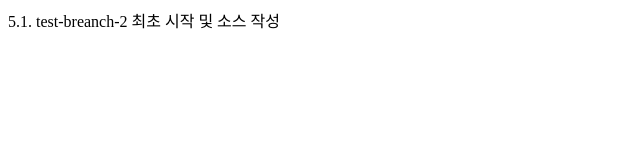
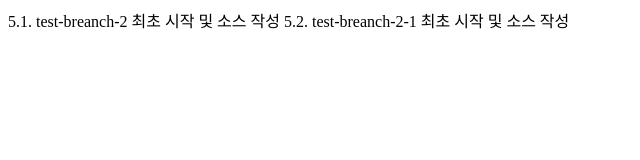
Before and after one commit to chlwjddn7/branch-test, a plain HTML site: page test-branch-2/test-branch-2.html in a window 1280 px wide. Shown: the whole page, without its empty margins (0-640 px from the left). Drawn offline with Linux system fonts and the light colour scheme.

Commit message:
test-breanch-2-1 최초 시작 및 소스 작성

```diff
--- a/test-branch-2/test-branch-2.html
+++ b/test-branch-2/test-branch-2.html
@@ -5,5 +5,6 @@
     </head>
     <body>
         5.1. test-breanch-2 최초 시작 및 소스 작성
+        5.2. test-breanch-2-1 최초 시작 및 소스 작성
     </body>
 </html>
```
